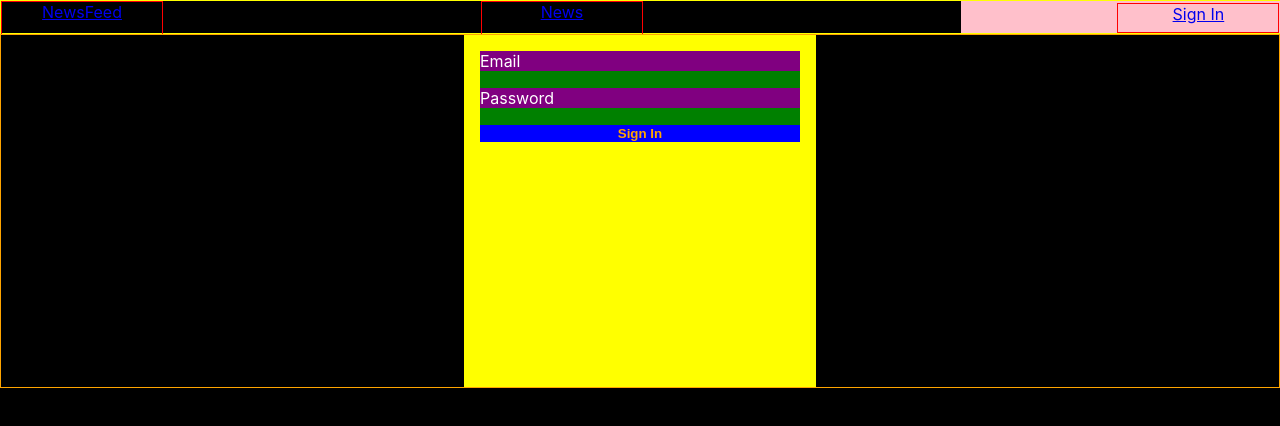
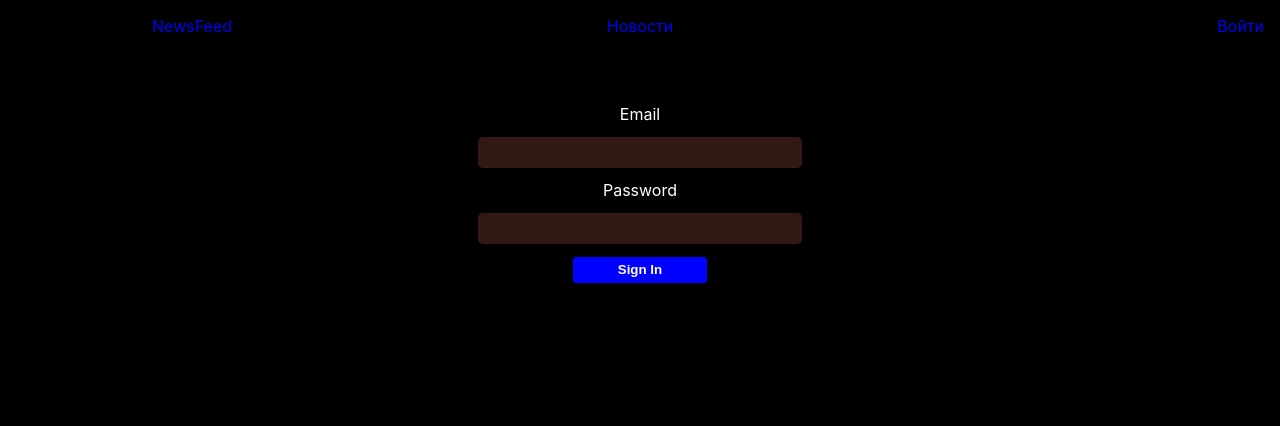
Before and after one commit to bearbur/newsfeed, a React (Create React App) app: page /auth in a window 1280 px wide. Shown: the top 426 px of the page. Built offline with nearby package versions, Linux system fonts and the light colour scheme.

Commit message:
Style fixes

```diff
--- a/src/App.js
+++ b/src/App.js
@@ -11,32 +11,33 @@ const AppWrapper = styled.div`
     display: flex;
     flex-direction: column;
     justify-content: flex-start;
+    height: 100vh;
     background: #000;
-    height: 100vh;
     color: #fff;
+    padding: 0;
+    margin: 0;
 `;
 
 const Header = styled.header`
     display: flex;
     flex-direction: column;
+    padding: 0;
+    margin: 0;
+    height: 3em;
 `;
 
 const Main = styled.main`
-    border: 1px solid orange;
     display: flex;
     flex-direction: column;
     align-items: center;
+    padding: 0;
+    margin: 0;
+    height: 100%;
 `;
 
-
-
-function App() {
-
-
+const App = () => {
 	return (
-
 		<Router>
-
 			<AppWrapper>
 				<Provider>
 					<Header>
@@ -53,7 +54,6 @@ function App() {
 
 		</Router>
 	);
-
 }
 
 export default App;
--- a/src/auth/provider.js
+++ b/src/auth/provider.js
@@ -4,11 +4,11 @@ import {loginRequest, profileRequest, validResponseAuth} from "../helpers/reques
 
 const initialState = {
         authCorrect: false,
-        rawProfile: {},
         profile: {},
         email: "",
         password: "",
-        error: null
+        error: null,
+        id: null
 };
 
 export const Context = createContext({...initialState});
@@ -44,7 +44,7 @@ class AuthProvider extends Component {
                                     this.setState({
                                             authCorrect: true,
                                             password: "",
-                                            profile: {id: r.data.id}
+                                            id: r.data.id
                                     });
                             }
                             //Login failure
@@ -101,8 +101,9 @@ class AuthProvider extends Component {
 
         readProfile = (id) => {
                 profileRequest(id).then(profile => {
+                        console.log(profile)
                         this.setState({
-                                rawProfile: profile
+
                         });
                 });
         };
--- a/src/components/login-form.js
+++ b/src/components/login-form.js
@@ -1,48 +1,70 @@
 import React  from "react";
 import styled from "styled-components";
+import LoadingSpinner from "../components/loading-spinner";
 
 const SignForm = styled.div`
     display: flex;
     flex-direction: column;
+    justify-content: space-between;
+    align-items: center;
+    min-height: 15em;
 `;
 
 const InputCell = styled.input`
-    background: green;
+    background: rgba(250, 124, 100, 0.2);
+    color: white;
     border: none;
+    text-align: center;
+    height: 1.5em;
+    width: 100%;
+    font-weight: bolder;
+    font-size: 1.2em;
+    border-radius: 0.25em;
 `;
 
 const Label = styled.span`
-    background: purple;
+    text-align: center;
+    width: 100%;
 `;
 const SignIn = styled.input`
     background: blue;
-    color: orange;
+    color: white;
     font-weight: bolder;
     border: none;
+    width: 10em;
+    height: 2em;
+    border-radius: 0.25em;
 `;
 
 const ErrorLog = styled.div`
 	display: flex;
 	flex-direction: column;
+	min-height: 3em;
 `;
 
 const ErrorMessage = styled.span`
-	background: pink;
-	color: brown;
+	color: pink;
+	font-size: 0.8em;
 `;
 
 const LoginForm = (props) => {
 	return (
+			props.processing ? (
+				<LoadingSpinner/>
+				) :
+				(
 					<SignForm>
 						<Label>Email</Label>
 						<InputCell type = "text" name="email" value={props.email} onChange={(e)=>props.handleChange(e)}/>
 						<Label>Password</Label>
 						<InputCell type = "password" name="password" value={props.password} onChange={(e)=>props.handleChange(e)}/>
-			<SignIn type = "button" value="Sign In" onClick = {(e)=>props.onLogin(e)} />
-			{(props["errorLog"] && props["errorLog"]["message"] && typeof props["errorLog"]["message"] === "string")&&<ErrorLog>
+						<SignIn type = "button" value="Sign In" onClick = {(e)=>{props.onLogin(e); props.toggle();}} />
+						{(props["errorLog"] && props["errorLog"]["message"] && typeof props["errorLog"]["message"] === "string") ? <ErrorLog>
+							{()=>props.toggle()}
 							<ErrorMessage>{props["errorLog"]["message"]}</ErrorMessage>
-			</ErrorLog>}
+						</ErrorLog> : <ErrorLog/>}
 					</SignForm>
+				)
 	);
 };
 export default LoginForm;
--- a/src/components/navigation-bar.js
+++ b/src/components/navigation-bar.js
@@ -3,62 +3,66 @@ import styled from "styled-components";
 import { Link } from "react-router-dom";
 
 const NavBar = styled.div`
-    border: 1px solid yellow;
     display: flex;
     flex-direction: row;
     justify-content: space-between;
-    height: 2em;
+    height: 100%;
     width: 100%;
+    padding: 0;
 `;
 
 const NavButton = styled.div`
-    border: 1px solid red;
     height: 100%;
     font-size: 1em;
-    width: 10em;
     display: flex;
     flex-direction: row;
     justify-content: center;
+    border: none;
 `;
 
 const LogoutButton = styled.input`
 	background: red;
-	color: white;
+	color: white!important;
 	border: none;
 `;
 
 const NavBlock = styled.div`
-    background: light-blue;
-    width: 25vw;
+    height: 100%;
     display: flex;
     flex-direction: row;
-    justify-content: space-between;
+    justify-content: center;
+    border: none;
+    width: 30vw;
 `;
 
 const AuthBlock = styled.div`
-    background: pink;
-    padding: 0.1em;
     width: 100%;
     display: flex;
     flex-direction: row;
     justify-content: flex-end;
+    border: none;
 `;
+
+const LinkStyle = {
+  textDecoration: 'none',
+    padding: '1em'
+};
 
 const NavigationBar = (props) => {
 		return (
 			<NavBar>
                 <NavBlock>
-                    <NavButton><Link to="/">NewsFeed</Link></NavButton>
+                    <NavButton><Link style={LinkStyle} to="/">NewsFeed</Link></NavButton>
                 </NavBlock>
                 <NavBlock>
-				    <NavButton><Link to="/news">News</Link></NavButton>
+				    <NavButton><Link style={LinkStyle} to="/news">Новости</Link></NavButton>
                 </NavBlock>
                 <NavBlock>
-                    {!props.auth&&<AuthBlock><NavButton><Link to="/auth">Sign In</Link></NavButton></AuthBlock>}
+                    {!props.auth&&<AuthBlock><NavButton><Link style={LinkStyle}  to="/auth">Войти</Link></NavButton></AuthBlock>}
                     {props.auth && (
                         <AuthBlock>
-                            <NavButton><Link to="/profile">Profile</Link></NavButton>
-                            <NavButton><LogoutButton type="button" value="Sign Out" onClick={()=>props.onLogout()}/></NavButton>
+                            <NavButton><Link style={LinkStyle}  to="/profile">Профиль</Link></NavButton>
+                            <NavButton><LogoutButton style={LinkStyle}  type="button" value="Выйти" onClick={()=>props.onLogout()}/></NavButton>
                         </AuthBlock>
                     )}
                 </NavBlock>
--- a/src/components/news-item.js
+++ b/src/components/news-item.js
@@ -2,7 +2,7 @@ import React from "react";
 import styled from "styled-components";
 
 const Item = styled.div`
-    border: 1px solid yellow;
+   	padding: 1em;
     display: flex;
     flex-direction: column;
     justify-content: space-between;
--- /dev/null
+++ b/src/components/profile.js
@@ -0,0 +1,23 @@
+import React  from "react";
+import styled from "styled-components";
+
+const ProfileWrapper = styled.div`
+    width: 20em;
+    height: 30em;
+    margin-top: 3em;
+`;
+
+const ProfileTitle = styled.span`
+    font-size: 2em;
+`;
+
+const Profile = (props) => {
+    const id = props.id;
+    const readProfile = (id) => props.readProfile(id);
+    return (
+        <ProfileWrapper>
+            <ProfileTitle>Profile</ProfileTitle>
+        </ProfileWrapper>
+    );
+}
+export default Profile;
--- a/src/containers/login-form-container.js
+++ b/src/containers/login-form-container.js
@@ -5,11 +5,20 @@ import {Consumer} from "../auth/provider";
 import LoginForm from  "../components/login-form";
 
 const LoginFormWrapper = styled.div`
-    background: yellow;
     height: 20em;
     width: 20em;
     padding: 1em;
+    display: flex;
+    flex-direction: column;
+    justify-content: center;
 `;
+
+const loginState = {processing: false};
+const toggleProcessing = () => {
+	const processing = loginState.processing;
+	loginState["processing"] = !processing;
+};
+
 function LoginFormContainer() {
 	return (
 		<LoginFormWrapper>
@@ -19,12 +28,15 @@ function LoginFormContainer() {
 						<Redirect to='/profile' />
 					 : (
 						<div>
+							{loginState.processing=false}
 							<LoginForm
 								handleChange={actions.handleChange}
 								onLogin={actions.onLogin}
 								email={store.email}
 								password={store.password}
 								errorLog={store.error}
+								processing={loginState.processing}
+								toggle={()=>toggleProcessing()}
 							/>
 						</div>)
 				)}
--- a/src/containers/navigation-container.js
+++ b/src/containers/navigation-container.js
@@ -3,7 +3,10 @@ import NavigationBar from "../components/navigation-bar";
 import styled from "styled-components";
 import {Consumer} from "../auth/provider";
 
-const NavigationWrapper = styled.div``;
+const NavigationWrapper = styled.div`
+	height: 100%;
+	padding: 0;
+`;
 
  const NavigationContainer = () => {
 	return (
--- a/src/containers/news-container.js
+++ b/src/containers/news-container.js
@@ -6,12 +6,15 @@ import LoadingSpinner from "../components/loading-spinner";
 import styled from "styled-components";
 
 const News = styled.div`
-    border: 1px solid blue;
+	margin-top: 3em;
+	padding: 3em;
     display: flex;
     flex-direction: column;
-    justify-content: center;
+    justify-content: flex-start;
     align-items: center;
-    width: 70%;
+    width: 2oem;
+    height: 20em;
+    overflow-y: auto;
 `;
 
 function NewsContainer() {
--- a/src/containers/profile-container.js
+++ b/src/containers/profile-container.js
@@ -1,22 +1,18 @@
-import React  from "react";
+import React, { useState, useEffect }   from "react";
 import { Redirect } from "react-router-dom";
 import styled from "styled-components";
 import {Consumer} from "../auth/provider";
-const ProfileFormWrapper = styled.div`
-    background: yellow;
-`;
+import Profile from "../components/profile";
+const ProfileFormWrapper = styled.div``;
+
 function ProfileContainer() {
 	return (
 		<ProfileFormWrapper>
 			<Consumer>
-				{({ store }) => (
+				{({ store, actions }) => (
 					store.authCorrect ? (
-						<div>
-							<h1>Profile</h1>
-						</div>
-					) : (<div>
-							 <Redirect to='/auth' />
-					</div>)
+						<Profile id={store.id} readProfile={actions.readProfile} />
+					) : <Redirect to='/auth' />
 				)}
 			</Consumer>
 		</ProfileFormWrapper>
--- a/src/helpers/requestsToApi.js
+++ b/src/helpers/requestsToApi.js
@@ -11,26 +11,24 @@ export const loginRequest = async (email, password) => {
         }
 
     };
-    const loginRequest = await axios(configOfRequest);
-    return loginRequest;
+    const loginRequestResult = await axios(configOfRequest);
+    return loginRequestResult;
 };
 
 export const validResponseAuth = (r) => {
-    if(
-        r &&
+    return !!(r &&
         r.hasOwnProperty('data') &&
         r.data.hasOwnProperty('data') &&
         r.data.hasOwnProperty('status') &&
         r.data.data.hasOwnProperty('id') &&
-        r.data.status === "ok"
-    ){
-        return true
-    }
-    else{
-        return false
-    }
+        r.data.status === "ok");
 };
 
-export const profileRequest = function (id) {
-
+export const profileRequest = async (id) => {
+    const configOfRequest = {
+        method: 'get',
+        url: `${Constants.urls.profile}/${id}`
+    };
+    const profileDataRequestResult = await axios(configOfRequest);
+    return profileDataRequestResult;
 };
```
Lines whose indentation alone changed are shown as unchanged.
